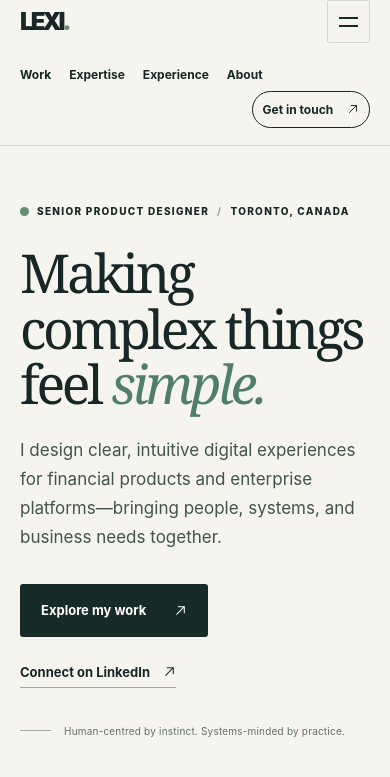
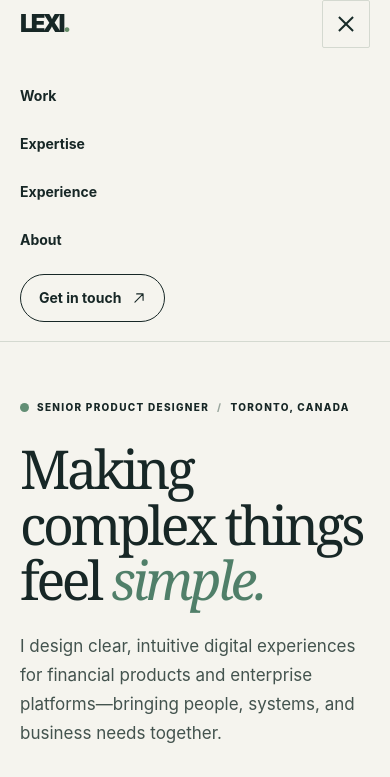
Before and after one commit to orchestrators/PORTFOLIO, a plain HTML site: page index.html in a window 390 px wide. Both pictures are taken after a click on the button "Open navigation". Shown: the top 777 px of the page. Drawn offline with Linux system fonts and the light colour scheme.

Commit message:
Refactor mobile navigation styles for better layout

```diff
--- a/styles.css
+++ b/styles.css
@@ -191,10 +191,60 @@ h1 em, h2 em { font-weight: 400; }
 @media (max-width: 760px) {
   .content-wrap { width: min(calc(100% - 40px), var(--page-width)); }
   .site-header__inner { min-height: 74px; }
-  .site-nav { gap: 17px; }
-  .site-nav a { font-size: 12px; }
-  .site-nav .site-nav__contact { padding: 10px; margin-left: 0; }
-  .hero { padding-block: 65px 70px; grid-template-columns: 1fr; gap: 47px; }
+  /* Mobile and small-tablet navigation: predictable vertical reading order. */
+  .site-header__inner { flex-wrap: wrap; }
+  .site-nav {
+    flex: 1 0 100%;
+    flex-direction: column;
+    align-items: stretch;
+    gap: 0;
+    width: 100%;
+    padding: 0 0 19px;
+  }
+  .site-nav a {
+    display: flex;
+    align-items: center;
+    min-height: 48px;
+    padding: 12px 0;
+    font-size: 14px;
+    line-height: 1.4;
+  }
+  .site-nav .site-nav__contact {
+    align-self: flex-start;
+    min-height: 48px;
+    margin: 10px 0 0;
+    padding: 12px 18px;
+  }
+  .js .menu-toggle {
+    display: flex;
+    width: 48px;
+    height: 48px;
+    flex: 0 0 48px;
+    margin-left: auto;
+    border: 1px solid var(--line);
+    border-radius: 2px;
+    background: transparent;
+    flex-direction: column;
+    align-items: center;
+    justify-content: center;
+    gap: 6px;
+    cursor: pointer;
+  }
+  .menu-toggle span {
+    display: block;
+    width: 20px;
+    height: 2px;
+    background: var(--forest);
+    transform-origin: center;
+    transition: transform 180ms ease;
+  }
+  .menu-toggle[aria-expanded="true"] span:first-child { transform: translateY(4px) rotate(45deg); }
+  .menu-toggle[aria-expanded="true"] span:last-child { transform: translateY(-4px) rotate(-45deg); }
+  .js .site-nav { display: none; }
+  .js .site-nav.is-open { display: flex; }
+  .hero { padding-block: 65px 70px; grid-template-columns: minmax(0, 1fr); gap: 47px; }
+  .hero__copy, .hero__visual { min-width: 0; }
+  .hero h1 { overflow-wrap: anywhere; } /* Prevent long words spilling at extreme text enlargement. */
   .hero h1 { font-size: clamp(3.8rem, 10vw, 6rem); max-width: 650px; }
   .hero__lede { max-width: 590px; }
   .hero__footnote { margin-top: 37px; }
@@ -225,13 +275,6 @@ h1 em, h2 em { font-weight: 400; }
   .contact-section__graphic { right: -30px; top: 15px; font-size: 420px; }
 }
 @media (max-width: 560px) {
-  .site-header__inner { flex-wrap: wrap; position: relative; }
-  .site-nav { flex: 1 0 100%; flex-wrap: wrap; padding: 0 0 17px; gap: 18px; }
-  .site-nav .site-nav__contact { margin: -9px 0 0 auto; }
-  .js .menu-toggle { display: flex; width: 43px; height: 43px; border: 1px solid var(--line); border-radius: 2px; background: transparent; flex-direction: column; align-items: center; justify-content: center; gap: 6px; cursor: pointer; margin-left: auto; }
-  .menu-toggle span { display: block; width: 19px; height: 2px; background: var(--forest); }
-  .js .site-nav { display: none; }
-  .js .site-nav.is-open { display: flex; }
   .hero { padding-top: 56px; }
   .hero h1 { font-size: clamp(3.35rem, 12.3vw, 4.8rem); margin-bottom: 24px; }
   .eyebrow { font-size: 10px; gap: 8px; margin-bottom: 25px; }
```
